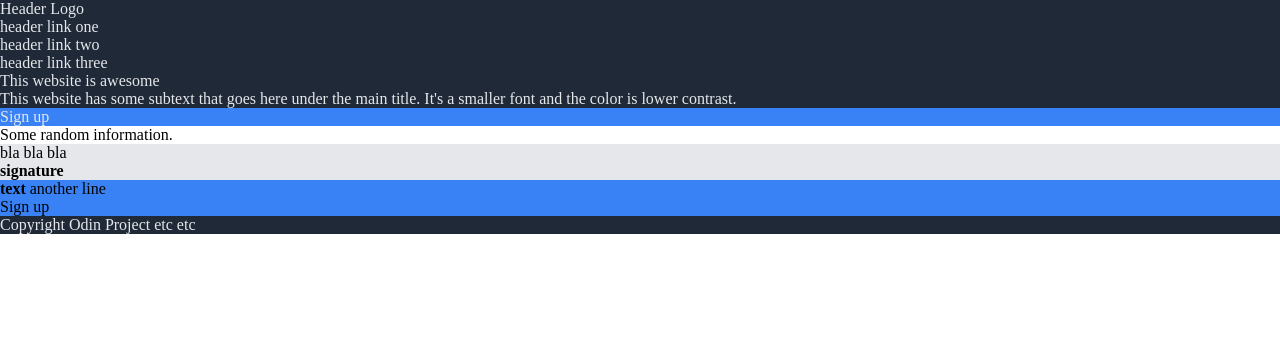
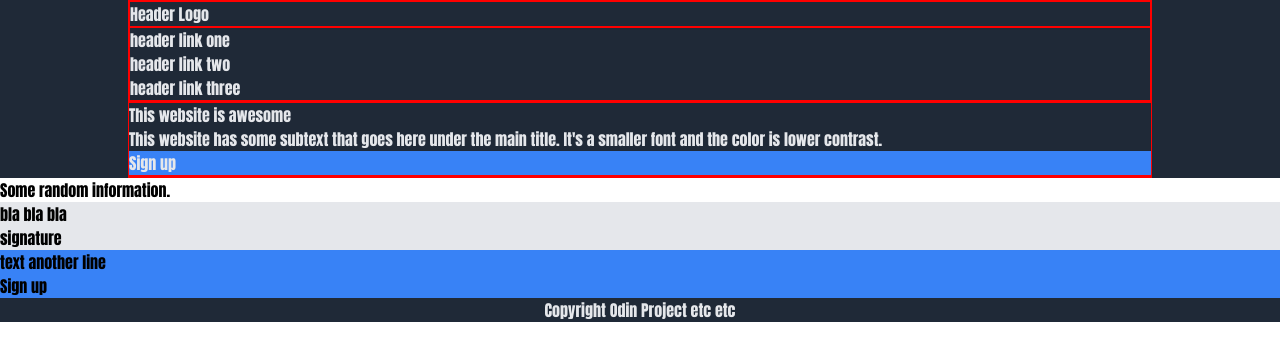
Before and after one commit to CatMomGoMeow/odin-landing-page, a plain HTML site: page index.html in a window 1280 px wide. Drawn offline with Linux system fonts and the light colour scheme.

Commit message:
Center contents on header and footer
to keep even margin in areas of dark background

```diff
--- a/Files/styles.css
+++ b/Files/styles.css
@@ -2,11 +2,13 @@
     margin:0;
     padding:0;
     box-sizing:border-box;
+    font-family: Impact, Haettenschweiler, 'Arial Narrow Bold', sans-serif;
 }
 
+/* set background colors */
 .header-bar,
 .main-bar,
-.footer {
+.foot {
     background-color: #1F2937 ;
     color:#E5E7EB;
 }
@@ -14,7 +16,39 @@
 .quote-bar {
     background-color: #E5E7EB;
 }
+
 .action-bar,
 .button {
     background-color: #3882F6;
 }
+
+
+.header,
+.main,
+.footer {
+    margin: auto;
+    width: 80%;
+}
+
+.foot {
+    text-align: center;
+}
+
+
+
+.header,
+.logo,
+.links,
+.main-left,
+.main-right {
+    border: 1px solid red;
+
+
+
+}
+
+.header-logo {
+    font: 24px;
+    color: #f9faf8;
+
+}
--- a/index.html
+++ b/index.html
@@ -8,17 +8,20 @@
 
 <body>
     <div class="header-bar">
-        <div class="header-logo">Header Logo</div>
-        <div class="header-links">
+        <div class="header">
+            <div class="logo">Header Logo</div>
+            <div class="links">
                 <div class="header-link-one">header link one</div>
                 <div class="header-link-two">header link two</div>
                 <div class="header-link-three">header link three</div>
             </div>
         </div>
+    </div>
 
     <div class="main-bar">
+        <div class="main">
             <div class="main-left">
-            <div>This website is awesome</div>
+                <div class="main-text">This website is awesome</div>
                 <div>This website has some subtext that goes here under the
                     main title. It's a smaller font and the color is lower
                     contrast.</div>
@@ -26,6 +29,7 @@
             </div>
             <div class="main-right"></div>
                 <!-- img -->
+        </div>
     </div>
 
     <div class="info-bar">
@@ -51,8 +55,9 @@
         </div>
     </div>
 
+    <div class="foot">
         <div class="footer">Copyright Odin Project etc etc</div>
-
+    </div>
 
 </body>
 
```
Lines whose indentation alone changed are shown as unchanged.
